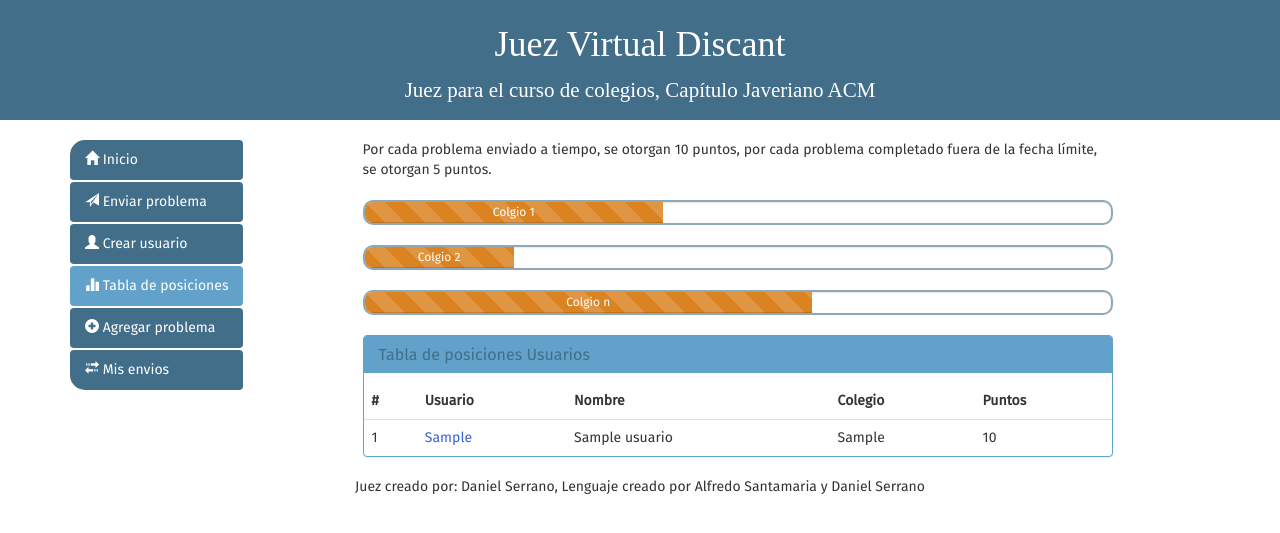
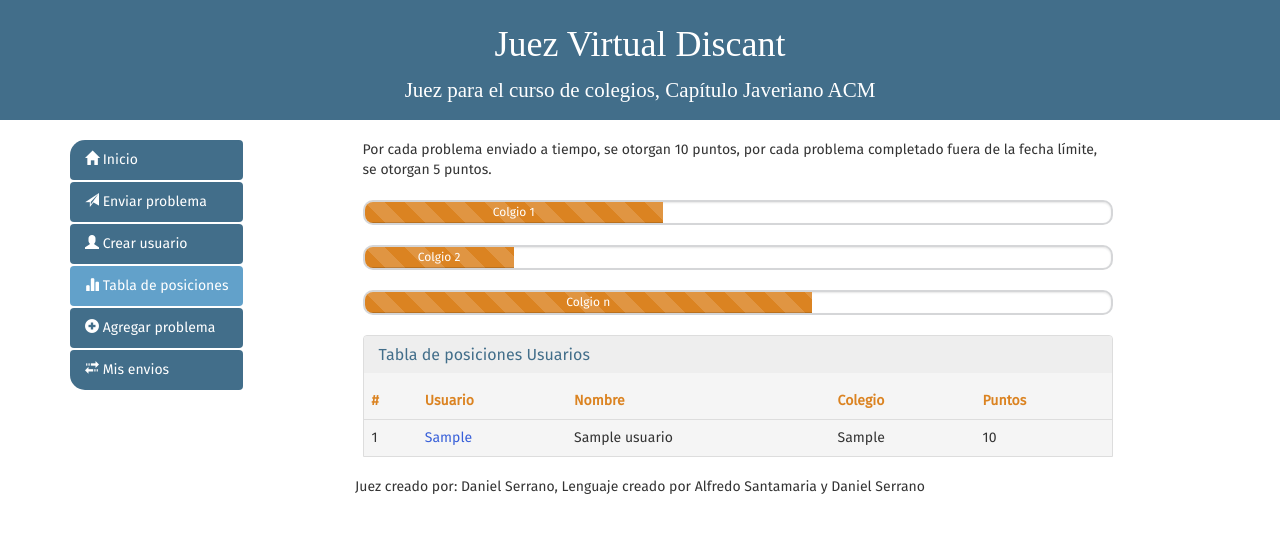
Before and after one commit to dserrano3/virtual_judge, a PHP site: page /judge/puntajes.php in a window 1280 px wide. Shown: the top 533 px of the page. Run offline with PHP 8.4, Linux system fonts and the light colour scheme; tables that the repository leaves empty hold one stand-in row (values such as "Sample post").

Commit message:
changin font colors

```diff
--- a/css/style.css
+++ b/css/style.css
@@ -41,7 +41,7 @@ overflow-y: scroll;
   background-color: #62A1CA;
 }
 
-.icon-car {
+.icon-blacktocat {
   background-image: url("../images/blacktocat.png");
   background-position: center center;
   height: 14px;
@@ -89,7 +89,7 @@ overflow-y: scroll;
 
 .progress {
   background: rgba(255, 255, 255, 1);
-  border: 2px solid rgba(66, 110, 138, 0.6);
+  border: 2px solid rgba(213, 214, 216, 1);
   border-radius: 10px;
   height: 25px;
 }
@@ -99,12 +99,20 @@ overflow-y: scroll;
 }
 
 .panel-custom {
-  border: 1px solid #62A1CA;
+
+  border: 1px solid #DDD;
+  box-shadow: none !important;
+  border-bottom-right-radius: 0px;
+  border-bottom-left-radius: 0px;
+  background-color: #f5f5f5;
+
 }
 
+
 .panel-custom > .panel-heading {
-  color: #fff;
-  background-color: #62A1CA;
+
+  border: none;
+  background-color: #eee;
 }
 
 
--- a/judge/insert_problem.html
+++ b/judge/insert_problem.html
@@ -71,7 +71,7 @@
         <div class="well call-to-action">
             <div class="well-body">
                 <h3 class="text-center">Agregar Problema</h3>
-                <h5 class="text-center">Solo administradores pueden agregar problemas.</h5>
+                <h5 class="text-center"><font color="#DB8321">Solo administradores pueden agregar problemas.</font></h5>
                 <form action="mis_envios.php" method="post" enctype="multipart/form-data">
                   <div class="form-group">
                       <div class="input-group">
--- a/judge/mis_envios.html
+++ b/judge/mis_envios.html
@@ -66,7 +66,11 @@
             <div class="well call-to-action">
                 <div class="well-body">
                     <h3 class="text-center">Mis Envíos</h3>
-                    <h5 class="text-center">Para conocer sus envíos, por favor ingrese sus credenciales.</h5>
+                    <h5 class="text-center">
+                      <font color="#DB8321">
+                        Para conocer sus envíos, por favor ingrese sus credenciales.
+                      </font>
+                    </h5>
                     <form action="mis_envios.php" method="post" enctype="multipart/form-data">
                       <div class="form-group">
                           <div class="input-group">
--- a/judge/puntajes.php
+++ b/judge/puntajes.php
@@ -147,11 +147,11 @@ for($i = 0; $i < count($array_usuarios); $i++){
 
           <table class="table table-hover" id="dev-table">
             <tr>
-              <th> # </th>
-              <th> Usuario </th>
-              <th> Nombre </th>
-              <th> Colegio </th>
-              <th> Puntos </th>
+              <th><font color="#DB8321"> # </font></th>
+              <th><font color="#DB8321"> Usuario </font></th>
+              <th><font color="#DB8321"> Nombre </font></th>
+              <th><font color="#DB8321"> Colegio </font></th>
+              <th><font color="#DB8321"> Puntos </font></th>
             </tr>
             <p>
       				<?php
--- a/judge/upload_form.php
+++ b/judge/upload_form.php
@@ -72,7 +72,11 @@
             <div class="well call-to-action">
                 <div class="well-body">
                     <h3 class="text-center">Envía un problema</h3>
-                    <h5 class="text-center">Para conocer sus envíos, por favor ingrese sus credenciales.</h5>
+                    <h5 class="text-center">
+											<font color="#DB8321">
+												Para conocer sus envíos, por favor ingrese sus credenciales.
+											</font>
+										</h5>
                     <form action="mis_envios.php" method="post" enctype="multipart/form-data">
                       <div class="form-group">
                           <div class="input-group">
```
Also changed, not shown: index.html (+3 -18 lines).
